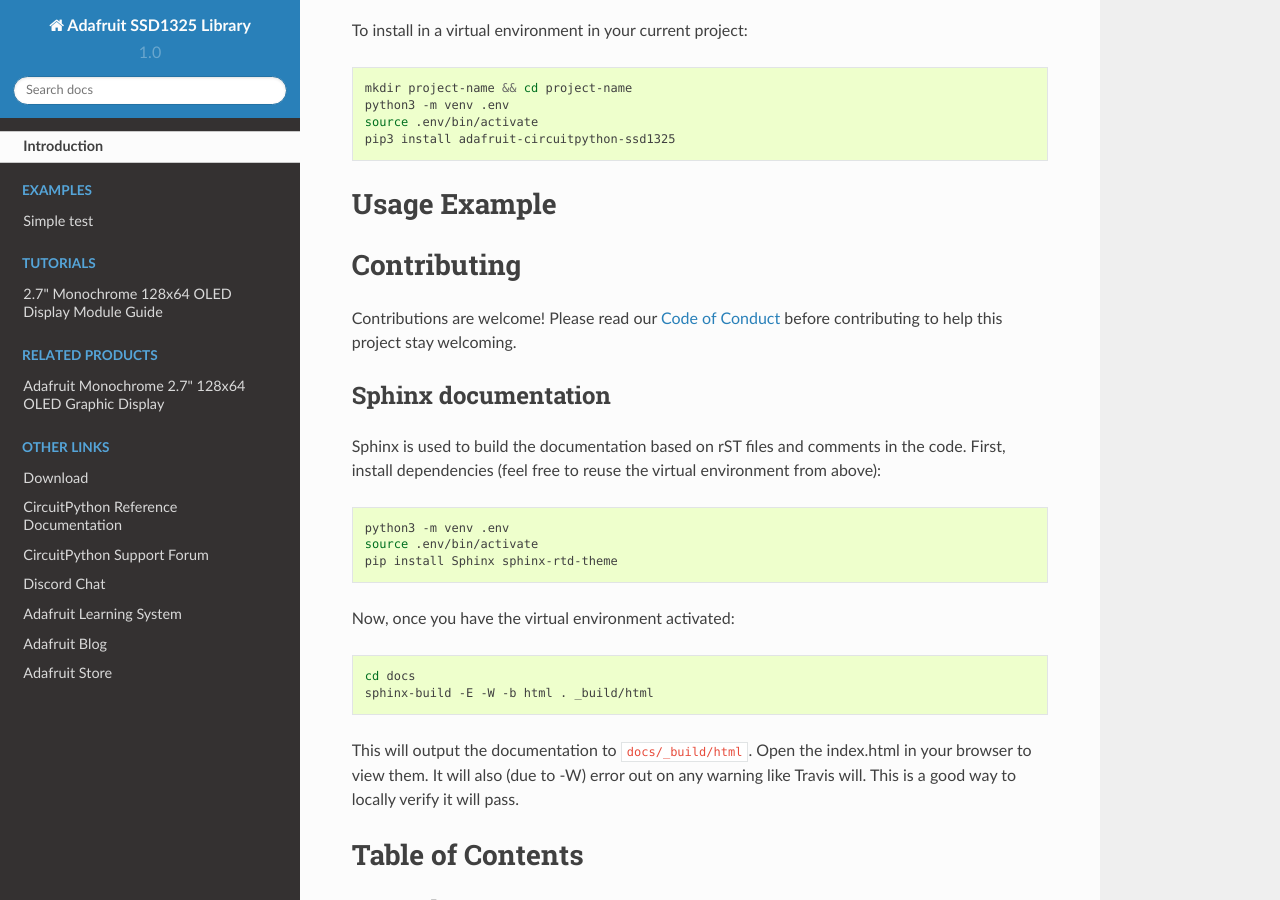
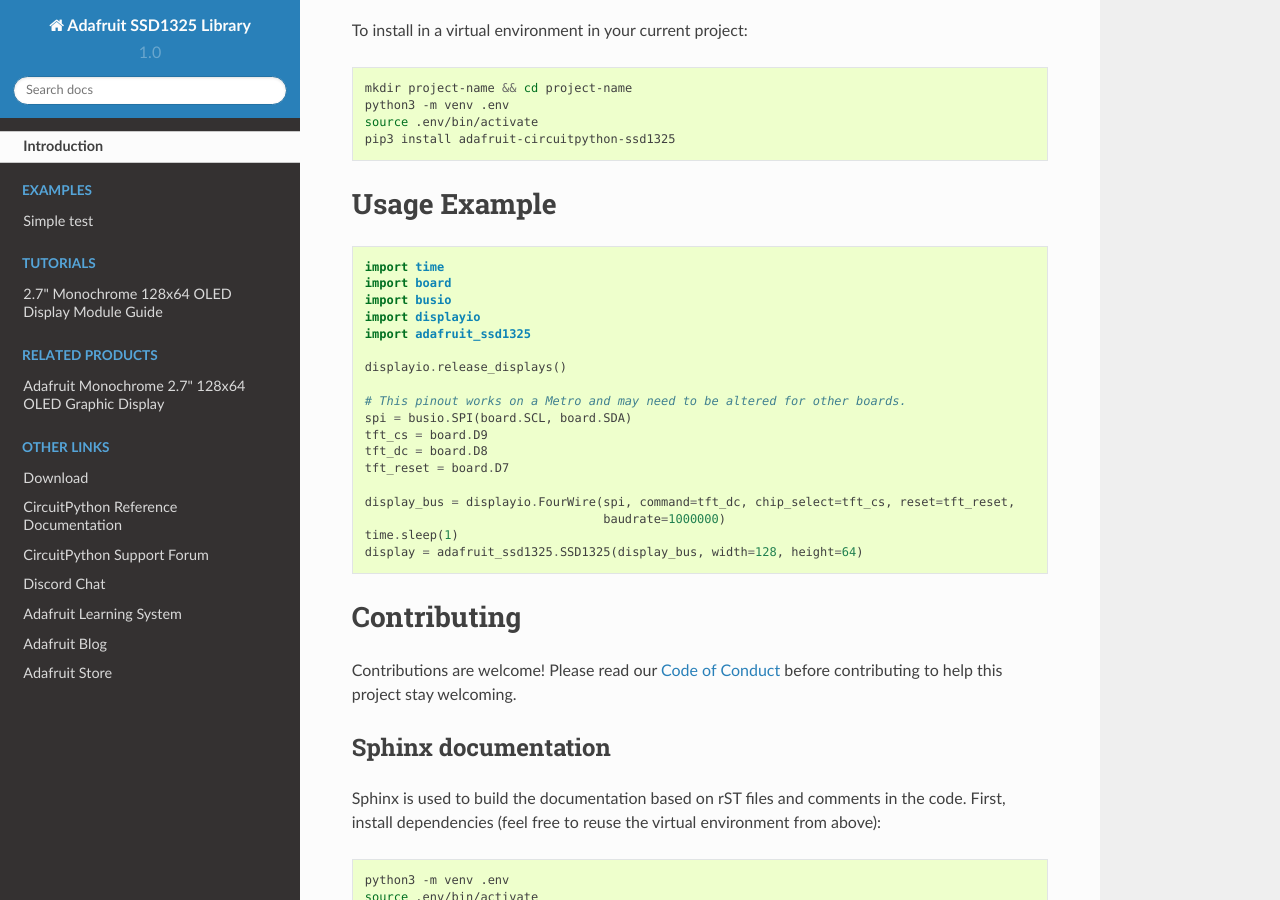
Before and after one commit to adafruit/Adafruit_CircuitPython_SSD1325, a Sphinx documentation site: the page built from docs/index.rst, in a window 1280 px wide and 900 px high, scrolled down 901 px. Built offline with Sphinx 7.4.7 and the Read the Docs theme 2.0.0, drawn with Linux system fonts in a browser that asks for light colours; some of the changed text lies outside the part shown.

Commit message:
Mock out displayio

```diff
--- a/README.rst
+++ b/README.rst
@@ -59,7 +56,26 @@
 Usage Example
 =============
 
-.. todo:: Add a quick, simple example. It and other examples should live in the examples folder and be included in docs/examples.rst.
+.. code-block:: python
+
+    import time
+    import board
+    import busio
+    import displayio
+    import adafruit_ssd1325
+
+    displayio.release_displays()
+
+    # This pinout works on a Metro and may need to be altered for other boards.
+    spi = busio.SPI(board.SCL, board.SDA)
+    tft_cs = board.D9
+    tft_dc = board.D8
+    tft_reset = board.D7
+
+    display_bus = displayio.FourWire(spi, command=tft_dc, chip_select=tft_cs, reset=tft_reset,
+                                     baudrate=1000000)
+    time.sleep(1)
+    display = adafruit_ssd1325.SSD1325(display_bus, width=128, height=64)
 
 Contributing
 ============
--- a/docs/conf.py
+++ b/docs/conf.py
@@ -20,7 +20,7 @@
 # Uncomment the below if you use native CircuitPython modules such as
 # digitalio, micropython and busio. List the modules you use. Without it, the
 # autodoc module docs will fail to generate with a warning.
-# autodoc_mock_imports = ["digitalio", "busio"]
+autodoc_mock_imports = ["displayio"]
 
 
 intersphinx_mapping = {'python': ('https://docs.python.org/3.4', None),'CircuitPython': ('https://circuitpython.readthedocs.io/en/latest/', None)}
```
Also changed, not shown: other parts of README.rst (+1 -4 lines).
